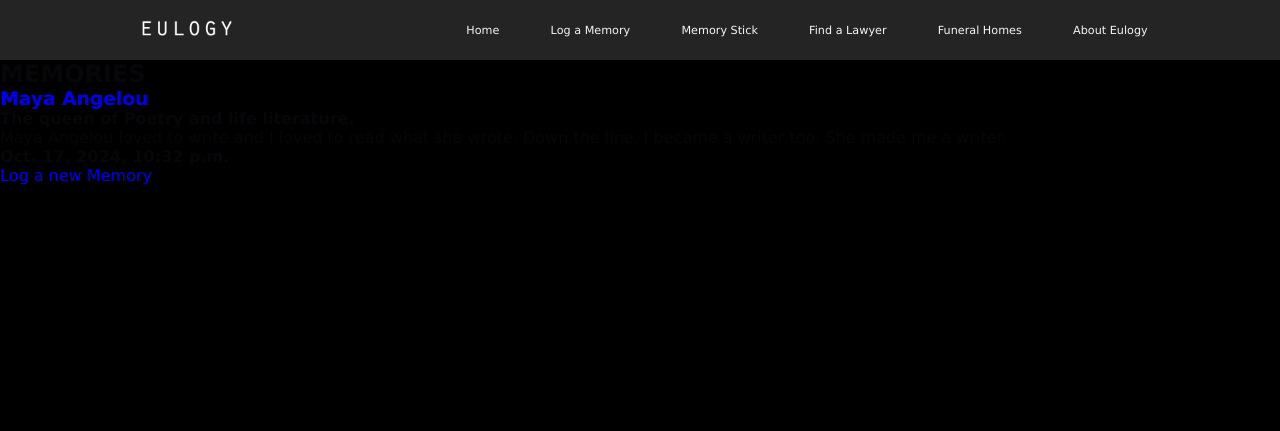
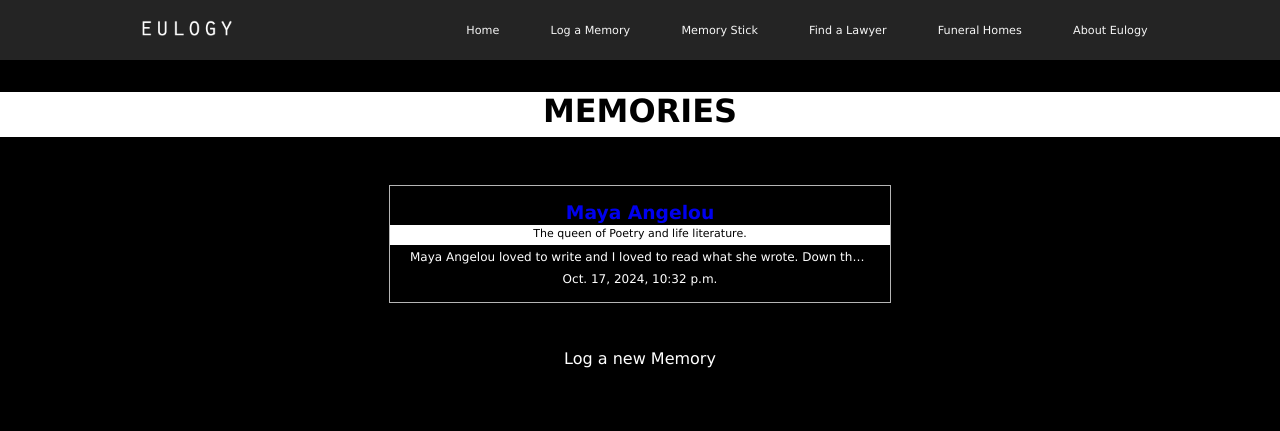
Before and after one commit to Taiwoluke/Eulogy---ALX-Portfolio-Project, a Django app: page /memory_log/ in a window 1280 px wide. Shown: the top 431 px of the page. Run offline with Django 5.2, Linux system fonts and the light colour scheme; data comes from the database, SQL or seed files in the repository.

Commit message:
all page styling

```diff
--- a/static/css/style.css
+++ b/static/css/style.css
@@ -323,3 +323,224 @@
     height: 0.5px;
     background-color: #ffffff;
 }
+
+
+/* styling for memory log */
+
+.page-title {
+    color: rgb(0, 0, 0);
+    margin: auto;
+    margin-top: 2rem;
+    margin-bottom: 3rem;
+    width: auto;
+    padding: 0px 0px;
+    height: 45px;
+    text-align: center;
+    background-color: #ffffff;
+}
+
+.form-container {
+    display: flex;
+    flex-direction: row;
+    justify-content: center;
+}
+
+.memory-form {
+    display: flex;
+    flex-direction: column;
+    justify-content: center;
+    margin-top: 0px;
+}
+
+.form-input {
+    width: 400px;
+    height: 30px;
+    margin-bottom: 1.5rem;
+    padding-left: 25px;
+    border-radius: 0px;
+    border-style: none;
+}
+
+.form-textarea {
+    font-family: Poppins, Geneva, Tahoma, sans-serif;
+    margin-bottom: 1.5rem;
+    font-size: 0.8rem;
+    resize: none;
+    width: 400px;
+    height: 30px;
+    padding-left: 25px;
+    border-radius: 0px;
+    border-style: none;
+    padding-top: 0.3rem;
+}
+
+.image-label {
+    color: white;
+    letter-spacing: 0px;
+    font-weight: 400;
+    font-style: normal;
+    padding: 0px;
+    margin: 0px;
+    padding-bottom: 1px;
+    font-size: 11px;
+}
+
+.file-input {
+    display: flex;
+    width: 400px;
+    background-color: rgb(255, 255, 255);
+}
+
+.submit-button {
+    margin-bottom: 200px;
+    margin-top: 1rem;
+    width: 400px;
+    height: 35px;
+    margin: auto;
+    background-color: rgb(67, 67, 67);
+    color: #ffffff;
+    font-weight: bold;
+}
+
+
+/* styling for memory section */
+
+.memories-title {
+    color: rgb(0, 0, 0);
+    margin: auto;
+    margin-top: 2rem;
+    margin-bottom: 3rem;
+    width: auto;
+    height: 45px;
+    text-align: center;
+    background-color: #ffffff;
+    font-size: 32px;
+}
+
+.memory-card {
+    margin: auto;
+    align-items: center;
+    width: fit-content;
+    height: fit-content;
+    margin-bottom: 30px;
+    border: solid #b5b5b5 0.5px;
+}
+
+.memory-content {
+    width: 500px;
+    height: fit-content;
+}
+
+.memory-name {
+    color: white;
+    text-align: center;
+    padding-top: 1rem;
+}
+
+.memory-lifeline {
+    font-weight: 500;
+    font-style: normal;
+    font-size: 11px;
+    color: rgb(0, 0, 0);
+    width: 500px;
+    height: 20px;
+    text-align: center;
+    background-color: #ffffff;
+    margin-top: 0.1rem;
+    padding: 2px 2px;
+}
+
+.memory-story {
+    color: white;
+    text-align: center;
+    white-space: nowrap;
+    overflow: hidden;
+    text-overflow: ellipsis;
+    padding-left: 20px;
+    padding-right: 20px;
+    padding-top: 5px;
+    font-size: 12px;
+}
+
+.memory-date {
+    color: white;
+    text-align: center;
+    padding-bottom: 1rem;
+    padding-top: 0.5rem;
+    font-weight: 300;
+    font-style: normal;
+    font-size: 12px;
+}
+
+.new-memory-link {
+    color: white;
+    text-align: center;
+    padding-top: 1rem;
+    padding-bottom: 4rem;
+}
+
+
+/* Styles for memory detail page */
+
+.memory-detail-container {
+    display: flex;
+    flex-direction: column;
+    gap: 5px;
+    justify-content: center;
+    margin: auto;
+    width: 1000px;
+    height: 100px;
+    margin-top: 200px;
+}
+
+.name-detail {
+    color: rgb(0, 0, 0);
+    margin-top: 2rem;
+    margin-bottom: 0.4rem;
+    width: 1000px;
+    height: 40px;
+    text-align: center;
+    background-color: #ffffff;
+}
+
+.lifeline-detail {
+    color: rgb(255, 255, 255);
+    margin-bottom: 2rem;
+    width: 1000px;
+    height: 70px;
+    padding: 5px 5px;
+    text-align: center;
+    background-color: #242424;
+    font-weight: normal;
+    font-style: normal;
+    font-size: 12px;
+}
+
+.profile-story-container {
+    display: flex;
+    flex-direction: row;
+    padding: 10px 10px 10px 10px;
+    border: solid #b5b5b5 0.5px;
+}
+
+.profile-image {
+    width: 200px;
+    height: 200px;
+    display: block;
+    margin: left;
+}
+
+.story-detail {
+    color: white;
+    padding-left: 2rem;
+}
+
+.date-detail {
+    color: #b5b5b5;
+    padding-bottom: 4rem;
+    padding-top: 1rem;
+    padding: 10px 0px 0px 10px;
+    font-weight: normal;
+    font-style: normal;
+    font-size: 12px;
+}
```
